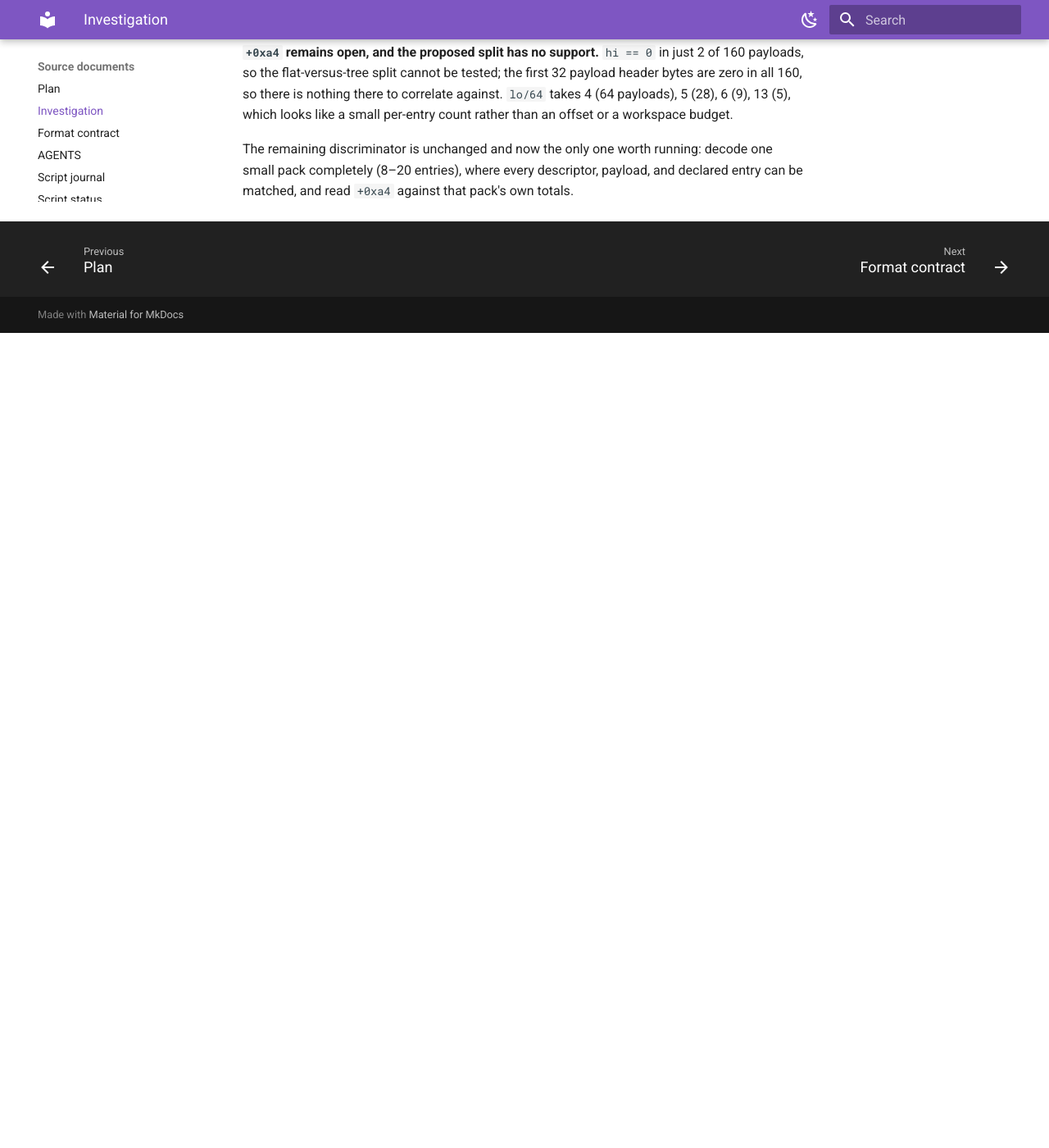
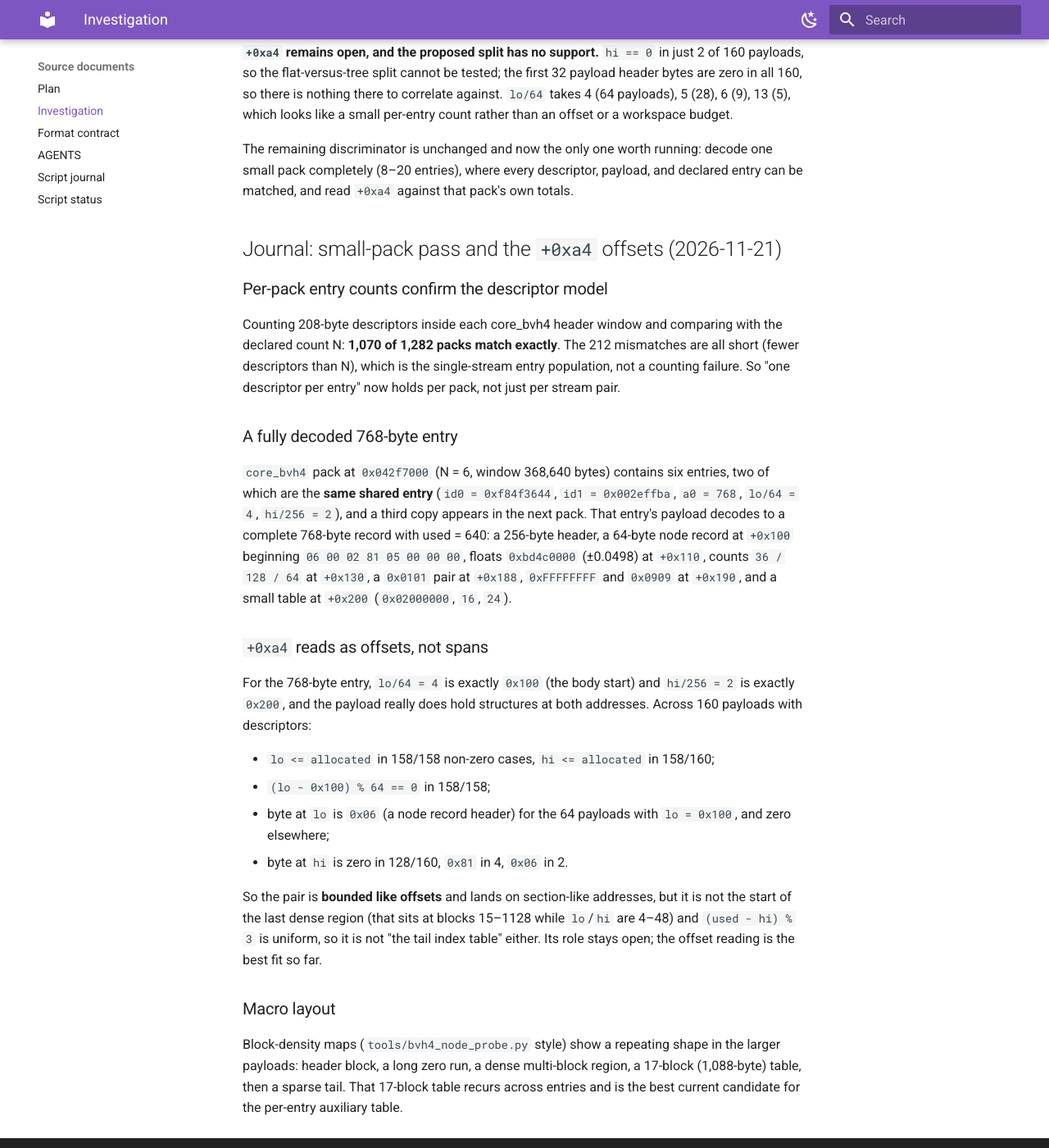
Before and after one commit to lynxnathan/rage-tools-vi, an MkDocs documentation site: the page built from docs/reference/source-investigation.md, in a window 1280 px wide and 1400 px high, scrolled down 108247 px. Shown: the whole window at 82% size. Built offline with MkDocs 1.6.1 and Material for MkDocs 9.7.7, drawn with Linux system fonts in a browser that asks for light colours; before the commit the page ends 108653 px from its top, so only the background shows below that.

Commit message:
core_bvh4: per-pack entry counts match and +0xa4 reads as offsets

```diff
--- a/investigation.md
+++ b/investigation.md
@@ -3726,3 +3726,51 @@ The remaining discriminator is unchanged and now the only one worth running:
 decode one small pack completely (8–20 entries), where every descriptor,
 payload, and declared entry can be matched, and read `+0xa4` against that pack's
 own totals.
+
+## Journal: small-pack pass and the `+0xa4` offsets (2026-11-21)
+
+### Per-pack entry counts confirm the descriptor model
+
+Counting 208-byte descriptors inside each core_bvh4 header window and comparing
+with the declared count N: **1,070 of 1,282 packs match exactly**. The 212
+mismatches are all short (fewer descriptors than N), which is the single-stream
+entry population, not a counting failure. So "one descriptor per entry" now
+holds per pack, not just per stream pair.
+
+### A fully decoded 768-byte entry
+
+`core_bvh4` pack at `0x042f7000` (N = 6, window 368,640 bytes) contains six
+entries, two of which are the **same shared entry** (`id0 = 0xf84f3644`,
+`id1 = 0x002effba`, `a0 = 768`, `lo/64 = 4`, `hi/256 = 2`), and a third copy
+appears in the next pack. That entry's payload decodes to a complete 768-byte
+record with used = 640: a 256-byte header, a 64-byte node record at `+0x100`
+beginning `06 00 02 81 05 00 00 00`, floats `0xbd4c0000` (±0.0498) at `+0x110`,
+counts `36 / 128 / 64` at `+0x130`, a `0x0101` pair at `+0x188`, `0xFFFFFFFF`
+and `0x0909` at `+0x190`, and a small table at `+0x200` (`0x02000000`, `16`,
+`24`).
+
+### `+0xa4` reads as offsets, not spans
+
+For the 768-byte entry, `lo/64 = 4` is exactly `0x100` (the body start) and
+`hi/256 = 2` is exactly `0x200`, and the payload really does hold structures at
+both addresses. Across 160 payloads with descriptors:
+
+- `lo <= allocated` in 158/158 non-zero cases, `hi <= allocated` in 158/160;
+- `(lo - 0x100) % 64 == 0` in 158/158;
+- byte at `lo` is `0x06` (a node record header) for the 64 payloads with
+  `lo = 0x100`, and zero elsewhere;
+- byte at `hi` is zero in 128/160, `0x81` in 4, `0x06` in 2.
+
+So the pair is **bounded like offsets** and lands on section-like addresses, but
+it is not the start of the last dense region (that sits at blocks 15–1128 while
+`lo`/`hi` are 4–48) and `(used - hi) % 3` is uniform, so it is not "the tail
+index table" either. Its role stays open; the offset reading is the best fit so
+far.
+
+### Macro layout
+
+Block-density maps (`tools/bvh4_node_probe.py` style) show a repeating shape in
+the larger payloads: header block, a long zero run, a dense multi-block region,
+a 17-block (1,088-byte) table, then a sparse tail. That 17-block table recurs
+across entries and is the best current candidate for the per-entry auxiliary
+table.
```
Also changed, not shown: docs/extraction/bvh4-entries.md (+6 -4 lines).
